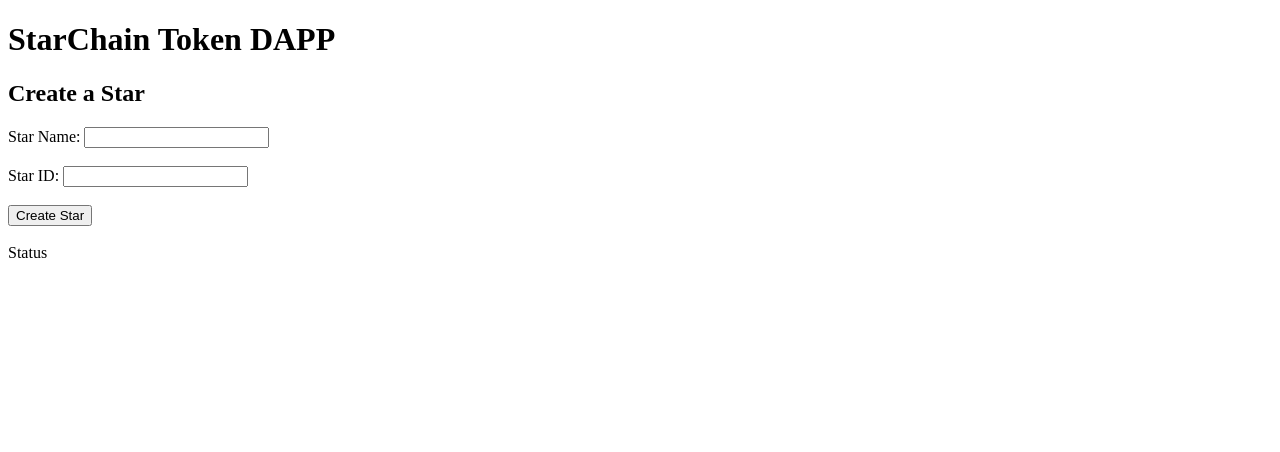
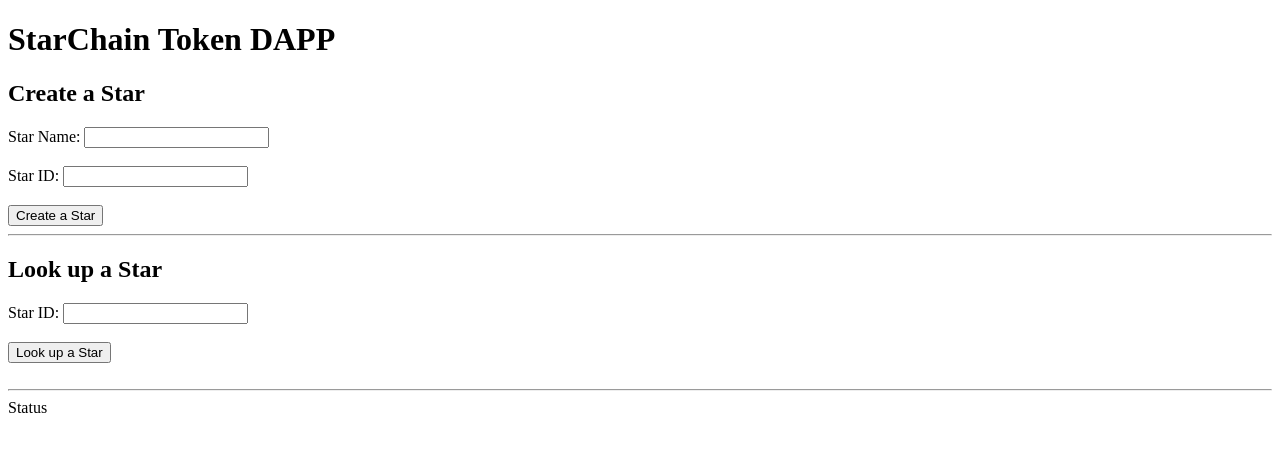
Before and after one commit to Gry0u/starChainV2, a website built with webpack: page app/src/index.html in a window 1280 px wide. Built offline with nearby package versions, Linux system fonts and the light colour scheme; what web3 would draw is missing.

Commit message:
feat: Can read star via front end

```diff
--- a/app/src/index.html
+++ b/app/src/index.html
@@ -16,11 +16,42 @@
   </label>
   <br><br>
   <label>Star ID:
-    <input type="text" id="starID">
+    <input type="text" id="starIdCreate">
   </label>
   <br><br>
-  <button id="createStar" onclick='App.createStar()'>Create Star</button>
+  <button id="createStar" onclick='App.createStar()'>Create a Star</button>
+  <hr>
+  <h2>Look up a Star</h2>
+  <label>Star ID:
+    <input type="text" id="starIdRead">
+  </label>
   <br><br>
+  <button id="readStar" onclick='App.readStar()'>Look up a Star</button>
+  <br><br>
+  <span id="readResult"></span>
+  <hr>
+  <!-- <h2>Buy a Star</h2>
+  <label>Star ID:
+    <input type="text" id="starIdBuy">
+  </label>
+  <br><br>
+  <label>Price:
+    <input type="text" id="buyPrice">
+  </label>
+  <br><br>
+  <button id="buyStar" onclick='App.buyStar()'>Buy a Star</button>
+  <hr>
+  <h2>Sell a Star</h2>
+  <label>Star ID:
+    <input type="text" id="starIdSell">
+  </label>
+  <br><br>
+  <label>Price:
+    <input type="text" id="sellPrice">
+  </label>
+  <br><br>
+  <button id="buyStar" onclick='App.sellStar()'>Sell a Star</button>
+  <br><br> -->
   <!--Add an input box and a button to Lookup a star by ID using tokenIdToStarInfo-->
   <span id="status">Status</span>
   <br>
--- a/app/src/index.js
+++ b/app/src/index.js
@@ -34,8 +34,16 @@ const App = {
   createStar: async function () {
     const { createStar } = this.starChain.methods
     const name = document.getElementById('starName').value
-    const id = document.getElementById('starID').value
+    const id = document.getElementById('starIdCreate').value
     await createStar(name, id).send({ from: this.account })
+    // console.log(this.account)
+  },
+
+  readStar: async function () {
+    const { lookUpTokenIdToStarInfo } = this.starChain.methods
+    const id = document.getElementById('starIdRead').value
+    const star = await lookUpTokenIdToStarInfo(id).call()
+    document.getElementById('readResult').innerHTML = star
   }
 };
 
```
